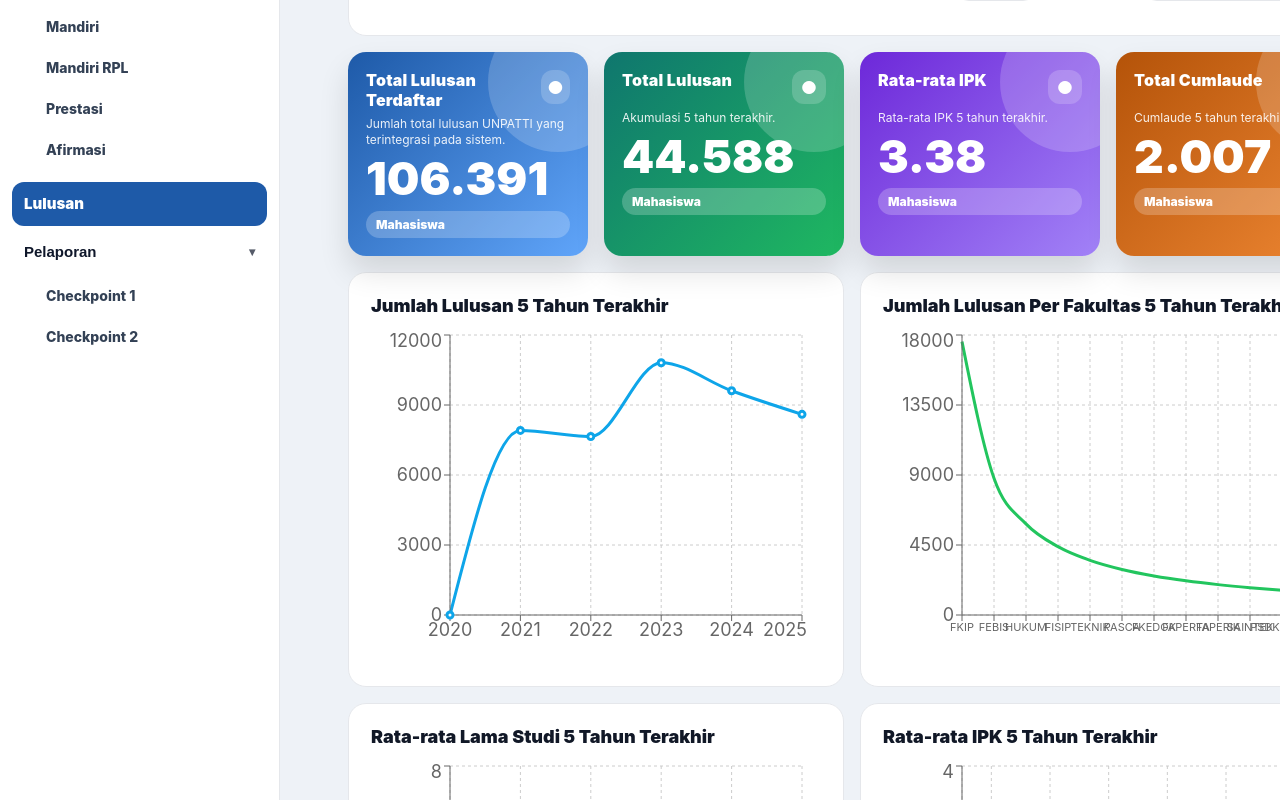
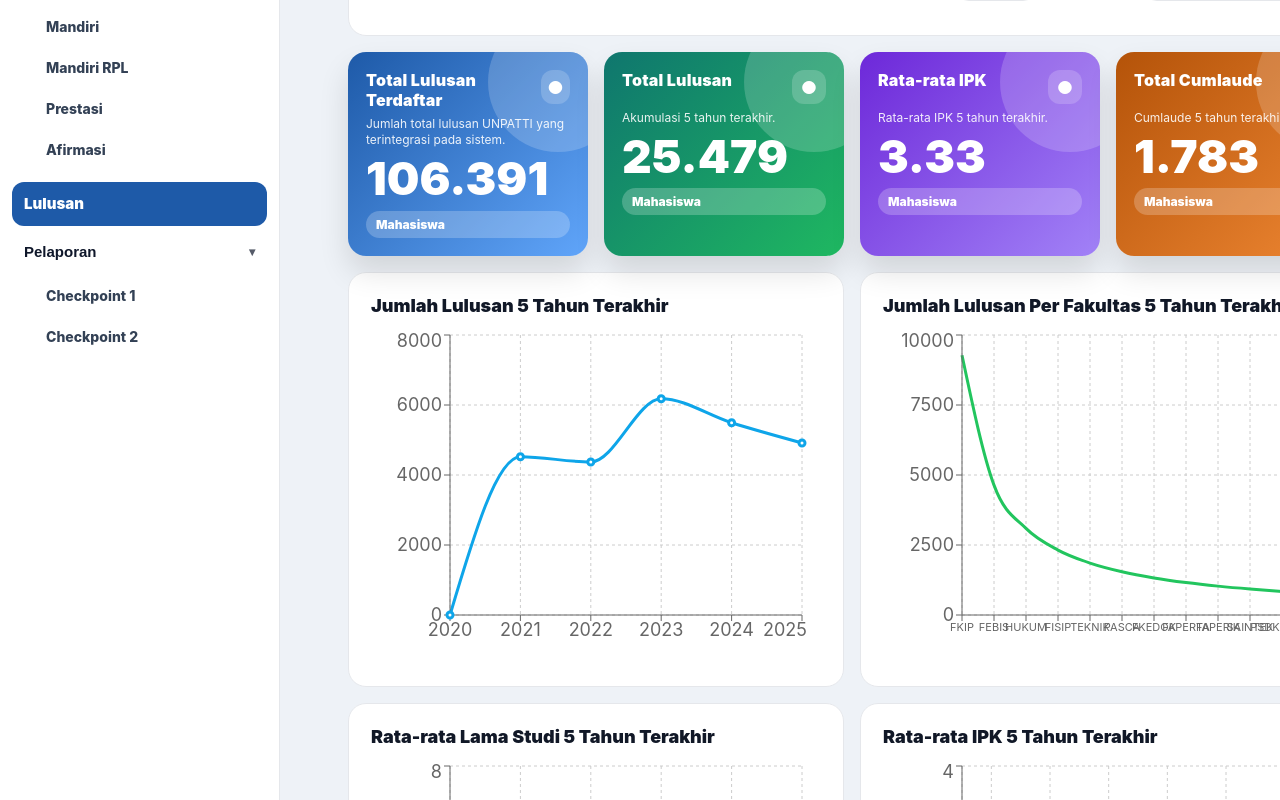
Before and after one commit to vinzxls/siakad-dashboard, a React (Vite) app: page /akademik/lulusan in a window 1280 px wide. Shown: the part 360-1160 px from the top of the page. Built offline with nearby package versions, Linux system fonts and the light colour scheme.

Commit message:
lulusan update 4 february

```diff
--- a/src/pages/Lulusan.jsx
+++ b/src/pages/Lulusan.jsx
@@ -183,7 +183,7 @@ export default function Lulusan() {
 const vm = useMemo(() => {
   const years = [periodeAkhir - 5, periodeAkhir - 4, periodeAkhir - 3, periodeAkhir - 2, periodeAkhir - 1, periodeAkhir];
 
-    // Data seperti screenshot (contoh)
+  // Data dasar (seperti screenshot)
   const lulusanByYearRaw = {
     2020: 0,
     2021: 4521,
@@ -211,22 +211,7 @@ export default function Lulusan() {
     2025: 4.0,
   };
 
-    // Fake “per fakultas 5 tahun terakhir” (buat bar chart kanan atas)
-    const fakultasList = [
-      "FKIP",
-      "FEBIS",
-      "HUKUM",
-      "FISIP",
-      "TEKNIK",
-      "PASCA",
-      "FKEDOK",
-      "FAPERTA",
-      "FAPERIK",
-      "SAINTEK",
-      "PSDKU ARU",
-      "PSDKU MBD",
-    ];
-
+  // Faktor fakultas
   const facWeight = {
     Semua: 1,
     Hukum: 0.22,
@@ -235,29 +220,100 @@ export default function Lulusan() {
     FISIP: 0.18,
     Kedokteran: 0.08,
   };
-    const facFactor = facWeight[fakultas] ?? 0.2;
+  const facFactor = facWeight[fakultas] ?? 1;
 
-    const lulusanByYear = years.map((y) => ({
+  // Untuk scaling total (kalau Semua = 1, kalau fakultas = proporsi)
+  const scaleTotal = fakultas === "Semua" ? 1 : facFactor;
+
+  // IPK bias per fakultas (biar terasa beda)
+  const ipkBias =
+    fakultas === "Kedokteran" ? 0.06 :
+    fakultas === "Teknik" ? -0.04 :
+    fakultas === "Hukum" ? 0.01 :
+    fakultas === "Ekonomi" ? 0.02 :
+    fakultas === "FISIP" ? 0.00 :
+    0;
+
+  // Lama studi bias per fakultas
+  const lamaBias =
+    fakultas === "Teknik" ? 0.20 :
+    fakultas === "Kedokteran" ? 0.15 :
+    fakultas === "Hukum" ? -0.05 :
+    fakultas === "Ekonomi" ? 0.05 :
+    0;
+
+  // Tepat waktu rate per fakultas
+  const tepatRate =
+    fakultas === "Kedokteran" ? 0.90 :
+    fakultas === "Teknik" ? 0.88 :
+    fakultas === "Hukum" ? 0.92 :
+    fakultas === "Ekonomi" ? 0.91 :
+    fakultas === "FISIP" ? 0.89 :
+    0.90;
+
+  const lulusanByYear = years.map((y) => {
+    const baseTotal = lulusanByYearRaw[y] ?? 0;
+    const total = Math.round(baseTotal * scaleTotal);
+
+    const ipkBase = ipkByYearRaw[y] ?? 0;
+    const ipk = ipkBase ? Number((ipkBase + ipkBias).toFixed(2)) : 0;
+
+    const lamaBase = lamaStudiByYearRaw[y] ?? 0;
+    const lama = lamaBase ? Number((lamaBase + lamaBias).toFixed(1)) : 0;
+
+    // tepat waktu % untuk tabel
+    const tepat = y === 2020 ? 0 : Math.round(tepatRate * 100);
+
+    // cumlaude per tahun (proporsional dengan total & sedikit variasi)
+    const cumlaudeRate =
+      fakultas === "Kedokteran" ? 0.10 :
+      fakultas === "Ekonomi" ? 0.08 :
+      fakultas === "Hukum" ? 0.07 :
+      fakultas === "Teknik" ? 0.06 :
+      0.07;
+
+    const cumlaude = y === 2020 ? 0 : Math.max(0, Math.round(total * cumlaudeRate));
+
+    return {
       year: String(y),
-      total: Math.round((lulusanByYearRaw[y] ?? 0) * (0.75 + facFactor)),
-      ipk: ipkByYearRaw[y] ?? 0,
-      lama: lamaStudiByYearRaw[y] ?? 0,
-      tepat: y === 2020 ? 0 : Math.round((0.88 + (y % 3) * 0.02) * 100), // % seperti tabel
-      cumlaude: y === 2020 ? 0 : (y === 2022 || y === 2021 ? 402 : 401),
-    }));
+      total,
+      ipk,
+      lama,
+      tepat,
+      cumlaude,
+    };
+  });
 
-    const totalTercatat = 106391; // seperti screenshot
-    const total5Tahun = lulusanByYear.slice(1).reduce((a, b) => a + b.total, 0); // 2021-2025
-    const ipkRata2 = 3.38; // seperti screenshot
-    const cumlaude5 = 2007; // seperti screenshot
+  // KPI
+  const totalTercatat = 106391; // global, biarkan tetap
+
+  // total 5 tahun terakhir (2021-2025)
+  const total5Tahun = lulusanByYear.slice(1).reduce((a, b) => a + b.total, 0);
+
+  // rata-rata ipk 5 tahun (abaikan 2020)
+  const ipkList = lulusanByYear.slice(1).map((x) => x.ipk).filter((x) => x > 0);
+  const ipkRata2 = ipkList.length
+    ? Number((ipkList.reduce((a, b) => a + b, 0) / ipkList.length).toFixed(2))
+    : 0;
+
+  // total cumlaude 5 tahun
+  const cumlaude5 = lulusanByYear.slice(1).reduce((a, b) => a + b.cumlaude, 0);
+
+  // Per fakultas (kalau pilih Semua, tampil semua; kalau pilih fakultas tertentu, tetap tampil tapi disesuaikan)
+  const fakultasList = [
+    "FKIP","FEBIS","HUKUM","FISIP","TEKNIK","PASCA","FKEDOK","FAPERTA","FAPERIK","SAINTEK","PSDKU ARU","PSDKU MBD",
+  ];
 
   const perFakultas = fakultasList.map((f, i) => {
-      const base = Math.max(120, Math.round((9500 / (i + 1)) * (0.85 + facFactor)));
-      return { fakultas: f, total: base };
+    const base = Math.max(120, Math.round(9276 / (i + 1)));
+    // kalau Semua: tampil full; kalau pilih fakultas: kecilkan agar “filter terasa”
+    const scaled = Math.round(base * (fakultas === "Semua" ? 1 : scaleTotal));
+    return { fakultas: f, total: scaled };
   });
 
   return { years, lulusanByYear, totalTercatat, total5Tahun, ipkRata2, cumlaude5, perFakultas };
 }, [periodeAkhir, fakultas]);
+
 
   return (
     <div style={{ display: "grid", gap: 16 }}>
@@ -305,6 +361,8 @@ export default function Lulusan() {
                 <option value={2025}>2025</option>
                 <option value={2024}>2024</option>
                 <option value={2023}>2023</option>
+                <option value={2022}>2022</option>
+                <option value={2021}>2021</option>
               </select>
             </label>
 
```
Lines whose indentation alone changed are shown as unchanged.
